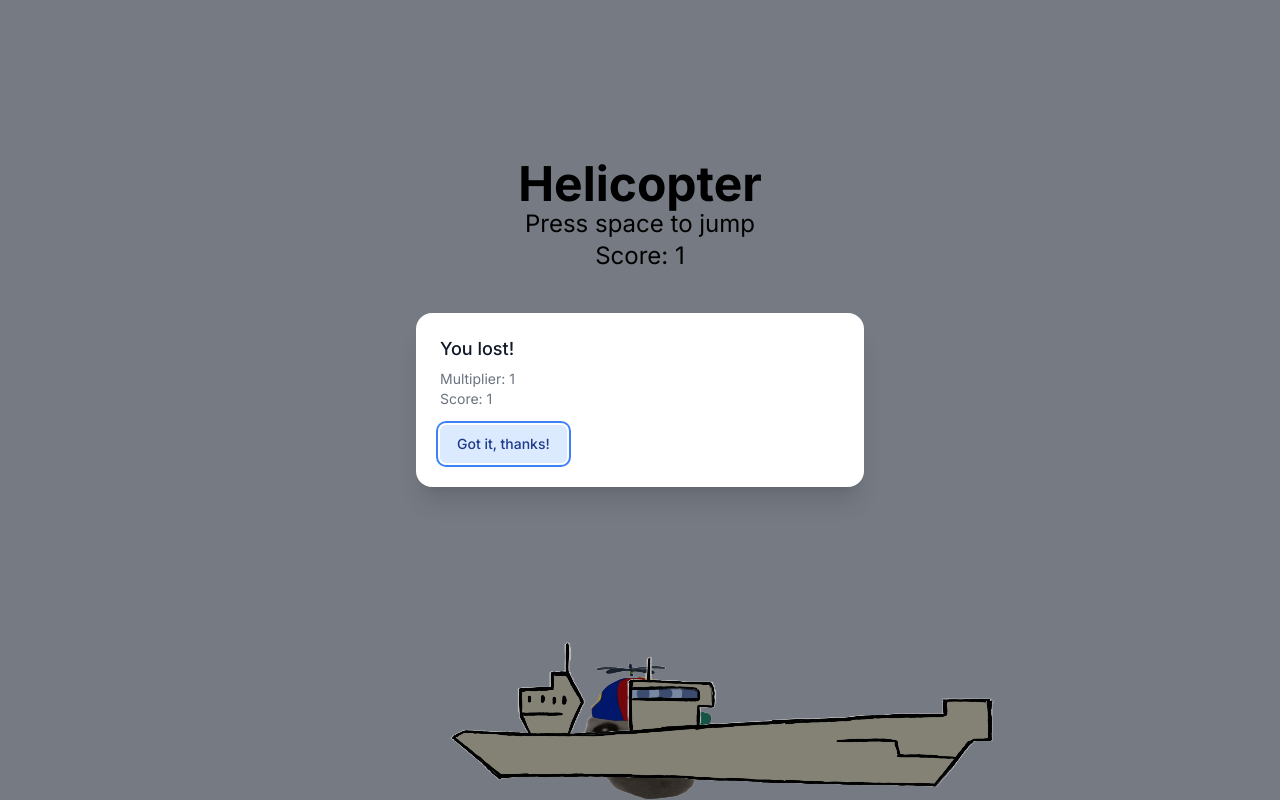
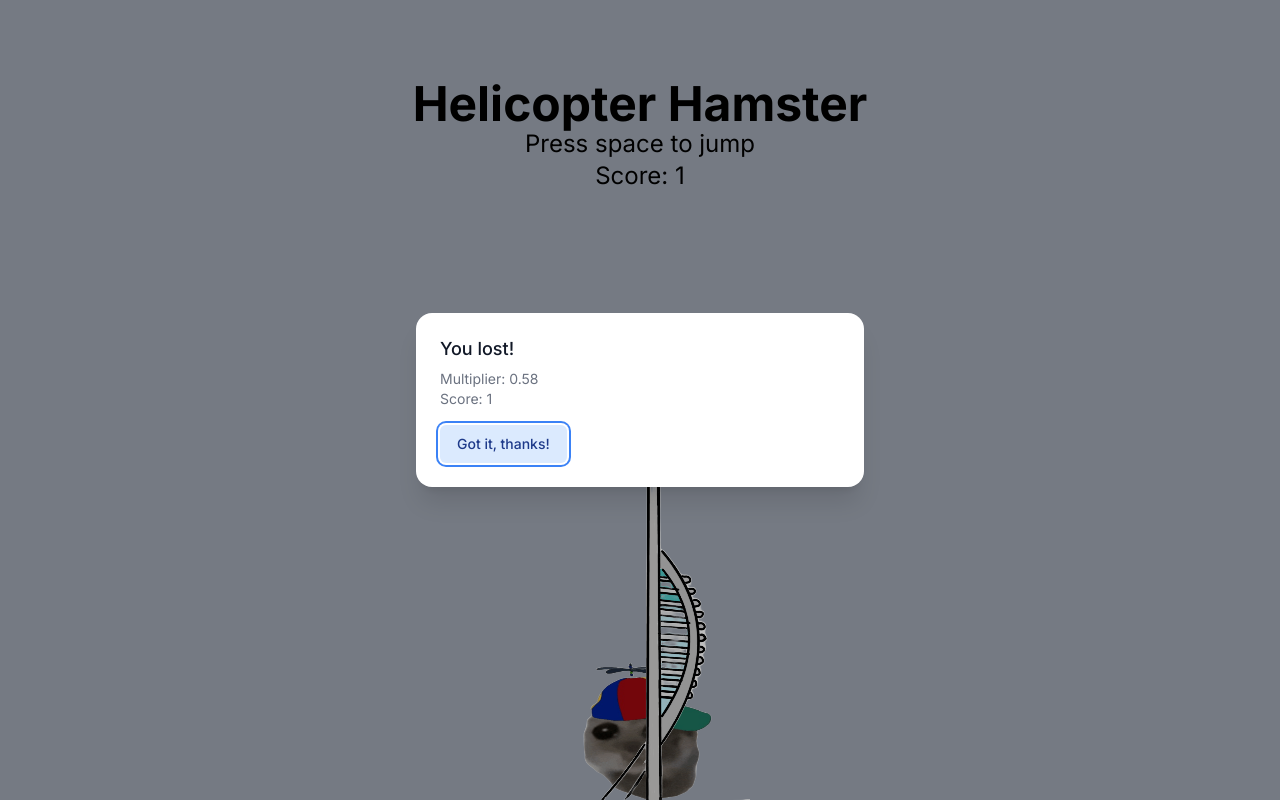
Before and after one commit to charliehb1/hack-pompey, a Next.js app: page / in a window 1280 px wide. Built offline with nearby package versions, Linux system fonts and the light colour scheme.

Commit message:
fix: limit

```diff
--- a/src/app/page.tsx
+++ b/src/app/page.tsx
@@ -2,19 +2,20 @@
 import { Transition, Dialog } from "@headlessui/react";
 import { ImageResponse } from "next/server";
 import { Fragment, useEffect, useRef, useState } from "react";
+import { set } from "zod";
 
 export default function HomePage() {
   const [modal, setModal] = useState(false)
   const [count, setCount] = useState(1)
   const [playerScore, setPlayerScore] = useState(0);
 
-  let currentMultiplier = 1
+  const [currentMultiplier, setCurrentMultiplier] = useState(0.5);
   const score = 0
   let hasPassed = false
 
   useEffect(() => {
     const multiplerInterval = setInterval(() => {
-      currentMultiplier += 0.0001
+      setCurrentMultiplier(currentMultiplier => currentMultiplier + 0.0001)
     }, 0.0001);
 
     let currentObsPos = 0
@@ -26,14 +27,12 @@ export default function HomePage() {
       const image =
         {
           src: '/tower.png',
-          height: 96,
-          width: 48,
+          height: "11/12",
+          width: "[1/9]",
         }
-
-
       obs.src = image.src;
       obs.id = 'obs'
-      obs.className = `h-${image.height} w-${image.width} absolute bottom-0`;
+      obs.className = `absolute h-${image.height} bottom-0`;
       obs.style.right = `${currentObsPos}px`;
       container?.appendChild(obs);
       return obs;
@@ -44,13 +43,13 @@ export default function HomePage() {
       const images = [
         {
           src: '/tower.png',
-          height: 96,
-          width: 48,
+          height: "11/12",
+          width: "[1/9]",
         },
         {
           src: '/ship.png',
-          height: 46,
-          width: 96,
+          height: "[1/9]",
+          width: "[1/9]",
         }
       ]
       const randomImage = images[Math.floor(Math.random() * images.length)]
@@ -86,6 +85,9 @@ export default function HomePage() {
         setCount(newCount => newCount + 1)
         console.log(count)
         const hamster = document.getElementById("hamster");
+        if (currentHeight > window.innerHeight - 150) {
+          currentHeight = window.innerHeight - 150;
+        }
         currentHeight += 150;
         hamster?.animate([
           { bottom: `${currentHeight - 100}px` },
@@ -142,10 +144,10 @@ export default function HomePage() {
 
   return (
     <>
-    <div className="w-screen h-screen bg-gray-400 flex py-40 relative z-20">
+    <div className="w-screen h-screen bg-gray-400 flex py-20 relative z-20">
       <div className="w-full justify-center z-30 absolute">
         <div className="flex justify-center w-full">
-          <h1 className="text-5xl font-bold">Helicopter </h1>
+          <h1 className="text-5xl font-bold">Helicopter Hamster</h1>
         </div>
         <div className="flex justify-center w-full">
           <p className="text-2xl">Press space to jump</p>
@@ -189,7 +191,7 @@ export default function HomePage() {
                   </Dialog.Title>
                   <div className="mt-2">
                     <p className="text-sm text-gray-500">
-                      Multiplier: {currentMultiplier}
+                      Multiplier: {currentMultiplier.toFixed(2)}
                     </p>
                     <p className="text-sm text-gray-500">
                       Score: {playerScore}
```
